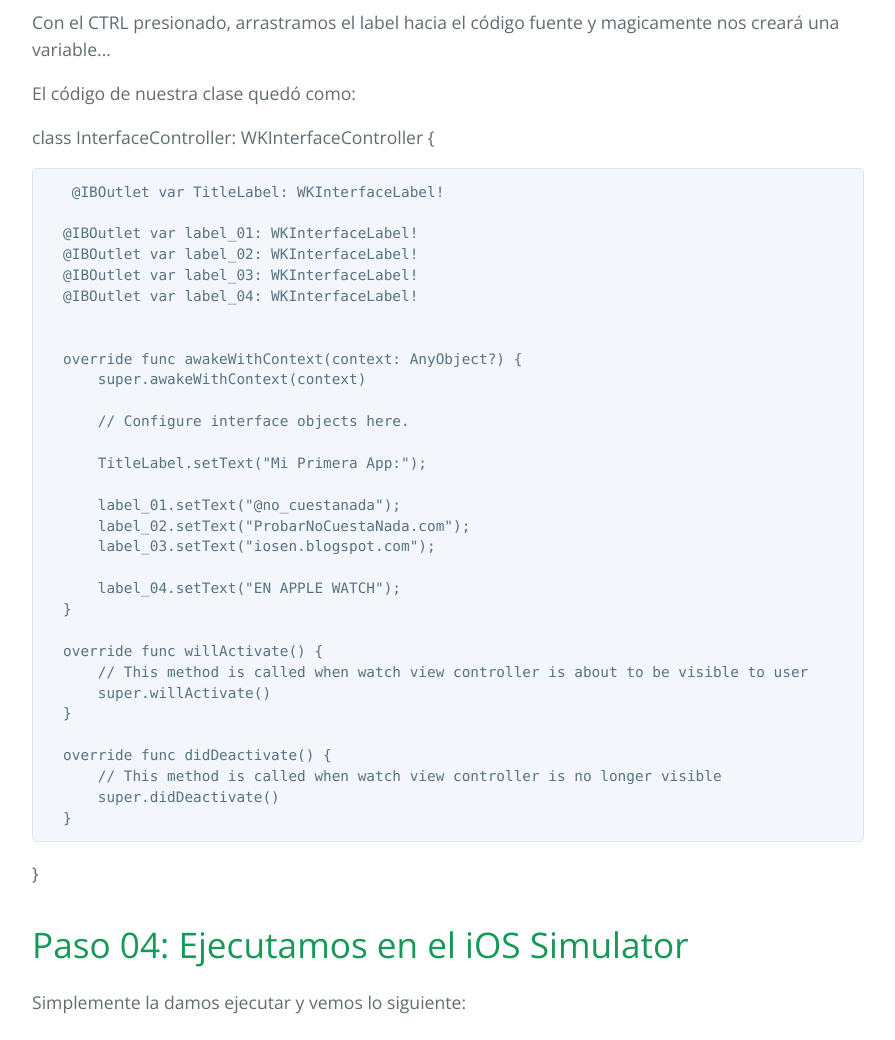
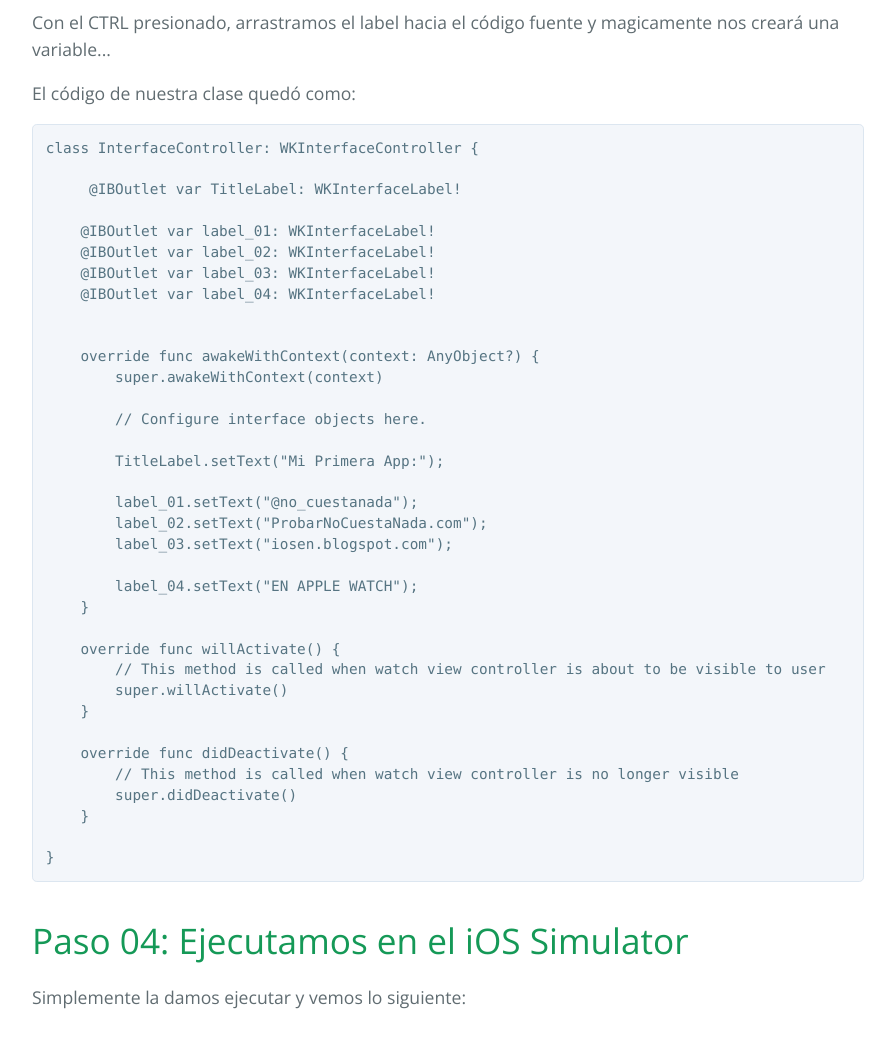
Before and after one commit to PabloEzequiel/iOS-AppleWach, a plain HTML site: page index.html in a window 1280 px wide. Shown: the part 1800-2840 px from the top of the page, without its empty margins (192-1087 px from the left). Drawn offline with nearby package versions, Linux system fonts and the light colour scheme.

```diff
--- a/index.html
+++ b/index.html
@@ -74,9 +74,9 @@ Un nuevo Device de 38mm y 42mm que son las pantallas del Apple Watch</p>
 
 <p>El código de nuestra clase quedó como:</p>
 
-<p>class InterfaceController: WKInterfaceController {</p>
+<pre><code>class InterfaceController: WKInterfaceController {
 
-<pre><code>   @IBOutlet var TitleLabel: WKInterfaceLabel!
+     @IBOutlet var TitleLabel: WKInterfaceLabel!
 
     @IBOutlet var label_01: WKInterfaceLabel!
     @IBOutlet var label_02: WKInterfaceLabel!
@@ -107,9 +107,9 @@ Un nuevo Device de 38mm y 42mm que son las pantallas del Apple Watch</p>
         // This method is called when watch view controller is no longer visible
         super.didDeactivate()
     }
+
+}
 </code></pre>
-
-<p>}</p>
 
 <h1>
 <a id="paso-04-ejecutamos-en-el-ios-simulator" class="anchor" href="#paso-04-ejecutamos-en-el-ios-simulator" aria-hidden="true"><span aria-hidden="true" class="octicon octicon-link"></span></a>Paso 04: Ejecutamos en el iOS Simulator</h1>
```
Also changed, not shown: params.json (+1 -1 lines). Lines whose indentation alone changed are shown as unchanged.
